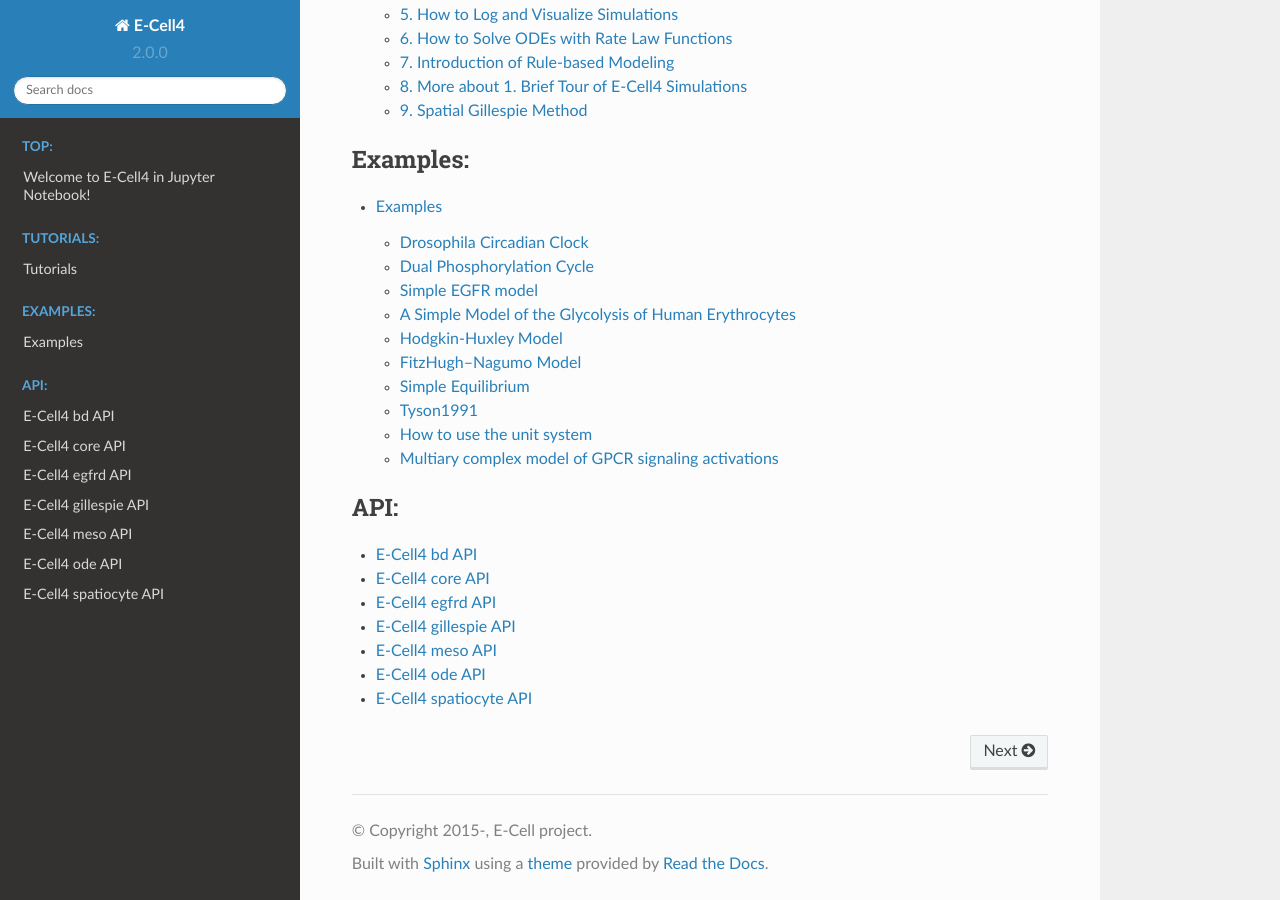
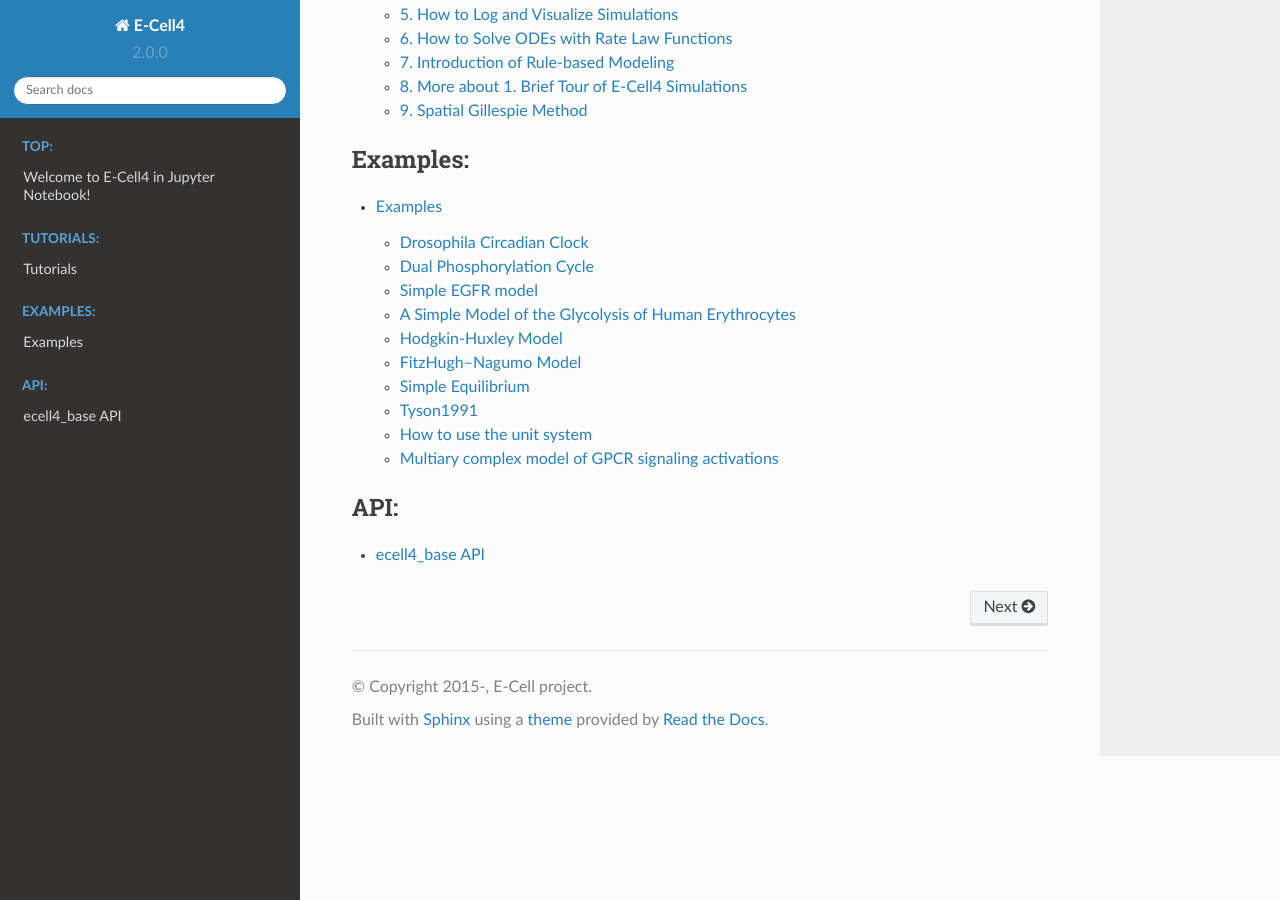
Before and after one commit to ecell/ecell4_docs, a Sphinx documentation site: the page built from documentation/index.rst, in a window 1280 px wide and 900 px high, scrolled down 849 px. Built offline with Sphinx 7.4.7 and the Read the Docs theme 2.0.0, drawn with Linux system fonts in a browser that asks for light colours.

Commit message:
Load module

```diff
--- /dev/null
+++ b/documentation/api/ecell4_base.rst
@@ -0,0 +1,7 @@
+ecell4_base API
+===============
+
+.. automodule:: ecell4_base
+   :members:
+   :undoc-members:
+   :show-inheritance:
--- a/documentation/index.rst
+++ b/documentation/index.rst
@@ -35,6 +35,5 @@
 .. toctree::
    :maxdepth: 2
    :caption: API:
-   :glob:
 
-   api/*
+   api/ecell4_base.rst
```
